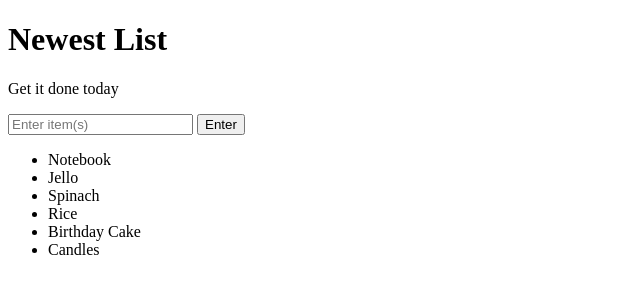
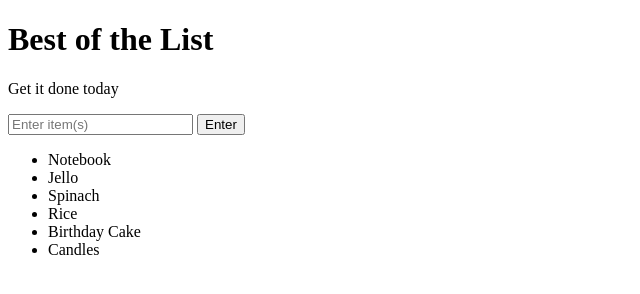
Before and after one commit to acaalim/colorGenerator, a plain HTML site: page index.html in a window 1280 px wide. Shown: the whole page, without its empty margins (0-640 px from the left). Drawn offline with Linux system fonts and the light colour scheme.

Commit message:
Changing title

```diff
--- a/index.html
+++ b/index.html
@@ -7,7 +7,7 @@
     <title>Javascript + DOM</title>
 </head>
 <body>
-    <h1>Newest List</h1>
+    <h1>Best of the List</h1>
     <p id="first">Get it done today</p>
     <input id="userinput" type="text" placeholder="Enter item(s)">
     <button id="enter">Enter</button>
```
